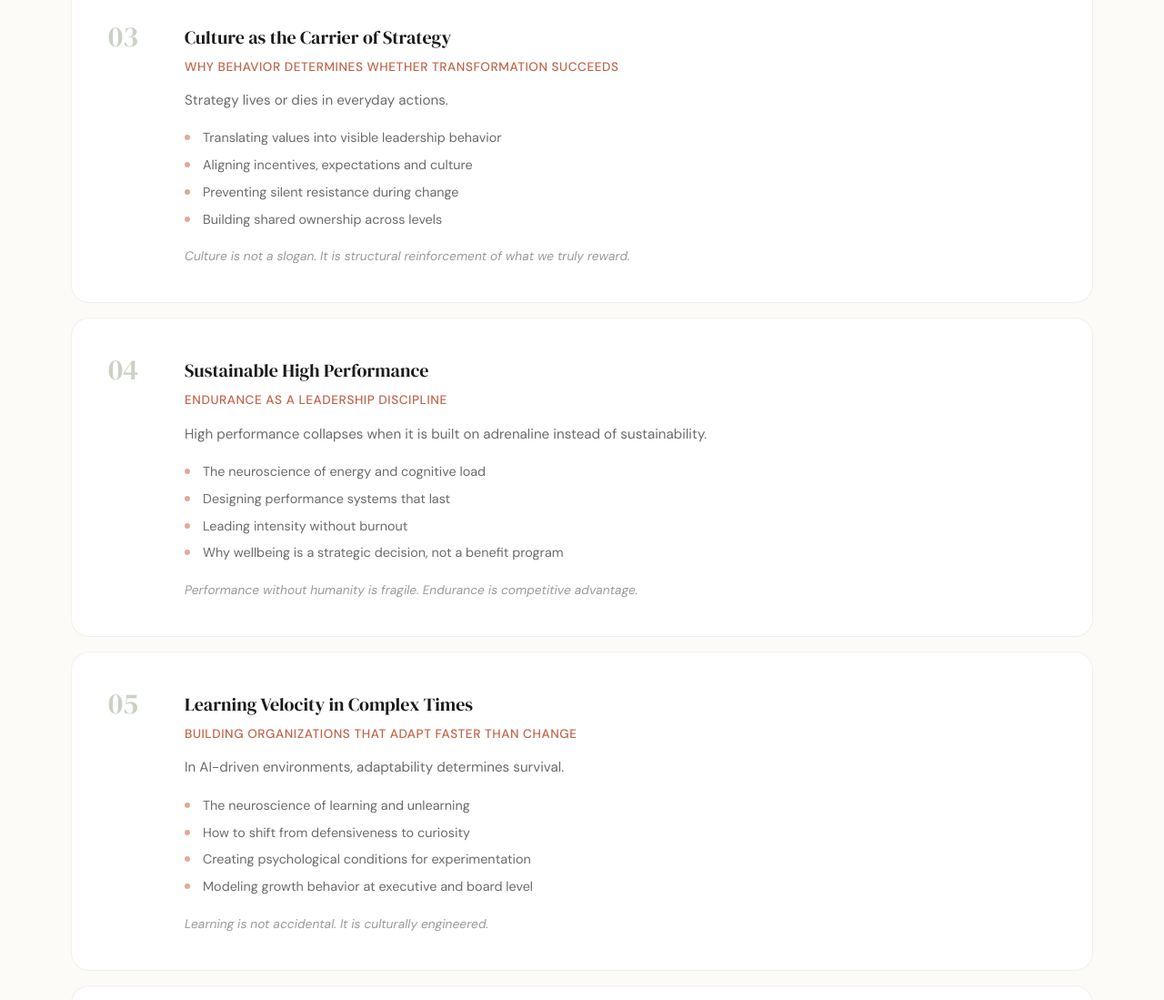
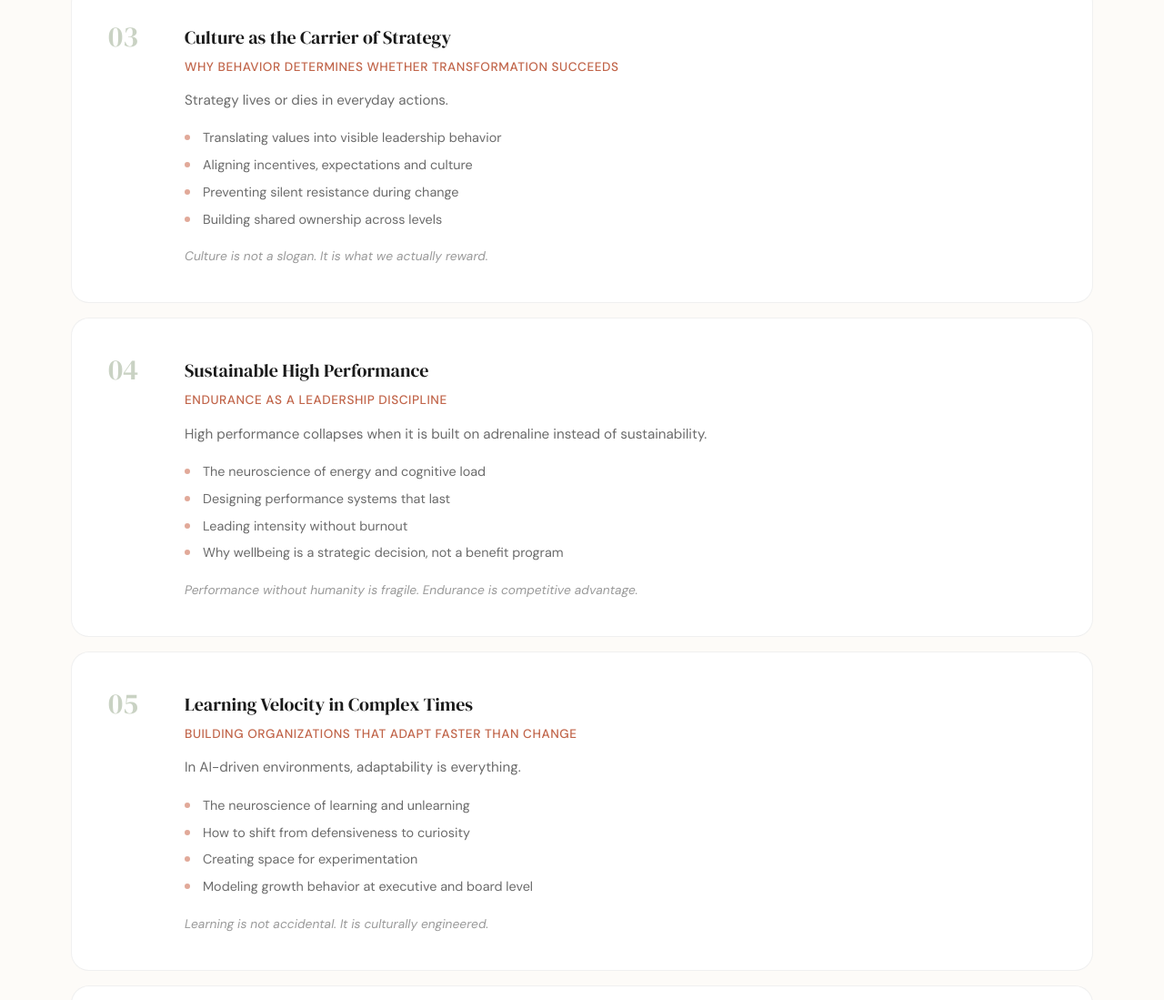
Before and after one commit to tarusalo/tarusalo-website, a plain HTML site: page index.html in a window 1280 px wide. Shown: the part 2453-3552 px from the top of the page at 91% size. Drawn offline with Linux system fonts and the light colour scheme.

Commit message:
Simplify language in keynote topics 03 and 05
- Keynote 01: subtitle updated to 'Redesign leadership for sustainable future'
- Keynote 03: shorter closer
- Keynote 05: clearer lead and bullet text

Co-Authored-By: Claude Opus 4.6 <noreply@anthropic.com>

```diff
--- a/index.html
+++ b/index.html
@@ -606,7 +606,7 @@
                     <div class="topic-number">01</div>
                     <div>
                         <h3>Leadership in the Age of AI</h3>
-                        <p class="topic-subtitle">Redesigning leadership for intelligent systems</p>
+                        <p class="topic-subtitle">Redesign leadership for sustainable future</p>
                         <p class="topic-lead">AI changes decision-making, authority and speed. It does not remove leadership &mdash; it exposes its quality.</p>
                         <ul>
                             <li>The leadership capabilities that increase in value as AI expands</li>
@@ -646,7 +646,7 @@
                             <li>Preventing silent resistance during change</li>
                             <li>Building shared ownership across levels</li>
                         </ul>
-                        <p class="topic-closer">Culture is not a slogan. It is structural reinforcement of what we truly reward.</p>
+                        <p class="topic-closer">Culture is not a slogan. It is what we actually reward.</p>
                     </div>
                 </div>
 
@@ -671,11 +671,11 @@
                     <div>
                         <h3>Learning Velocity in Complex Times</h3>
                         <p class="topic-subtitle">Building organizations that adapt faster than change</p>
-                        <p class="topic-lead">In AI-driven environments, adaptability determines survival.</p>
+                        <p class="topic-lead">In AI-driven environments, adaptability is everything.</p>
                         <ul>
                             <li>The neuroscience of learning and unlearning</li>
                             <li>How to shift from defensiveness to curiosity</li>
-                            <li>Creating psychological conditions for experimentation</li>
+                            <li>Creating space for experimentation</li>
                             <li>Modeling growth behavior at executive and board level</li>
                         </ul>
                         <p class="topic-closer">Learning is not accidental. It is culturally engineered.</p>
```
